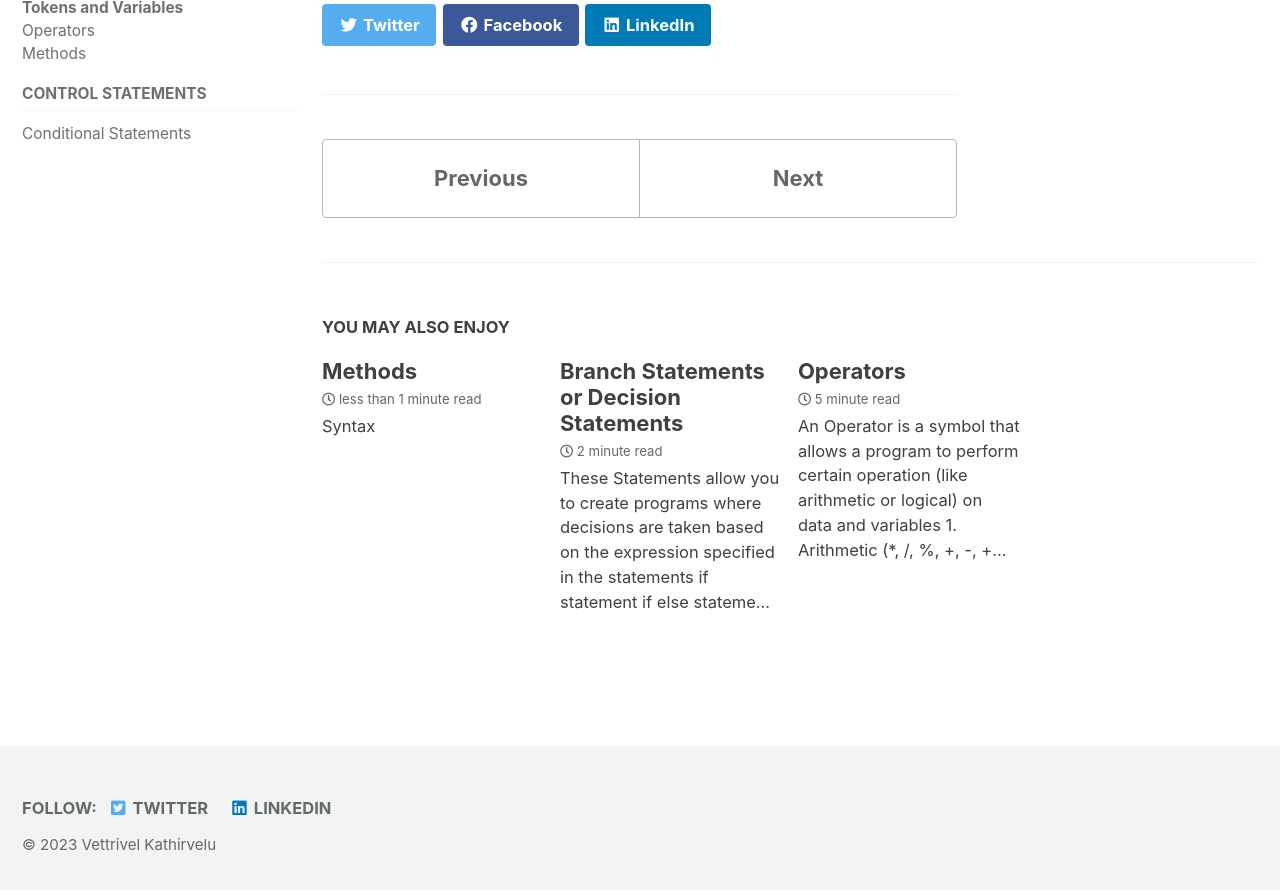
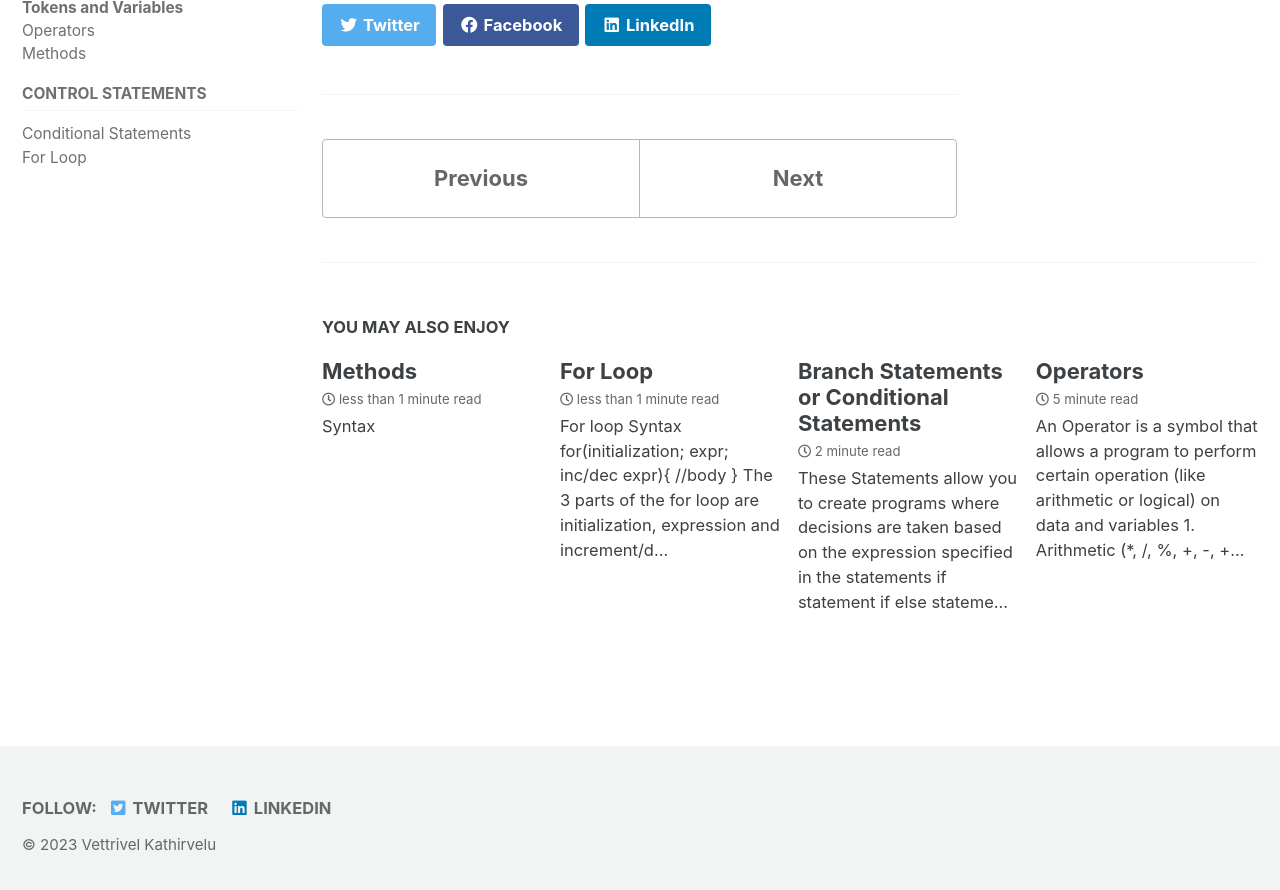
Before and after one commit to vettrivel18/vettrivel18.github.io, a Jekyll site: the page built from _posts/2023-09-21-tokens-and-variables.md, in a window 1280 px wide and 900 px high, scrolled down 5315 px. Shown: the top 890 px of the window. Built offline with Jekyll 4.4.1, drawn with Linux system fonts in a browser that asks for light colours; cached includes are drawn as plain includes; some of the changed lines change nothing that is shown.

Commit message:
update changes

````diff
--- a/_data/navigation.yml
+++ b/_data/navigation.yml
@@ -11,3 +11,5 @@ java-notes:
     children:
       - title: "Conditional Statements"
         url: /java/conditional-statements/
+      - title: "For Loop"
+        url: /java/for-loop-statement/
--- a/_posts/2023-09-22-branch-statements.md
+++ b/_posts/2023-09-22-branch-statements.md
@@ -1,7 +1,7 @@
 ---
 author_profile: false
 permalink: /java/conditional-statements/
-title: "Branch Statements or Decision Statements"
+title: "Branch Statements or Conditional Statements"
 last_modified_at: 2023-09-22T12:42:38-04:00
 toc: true
 toc_sticky: true
--- /dev/null
+++ b/_posts/2023-09-22-for-loop-statement.md
@@ -0,0 +1,99 @@
+---
+author_profile: false
+permalink: /java/for-loop-statement/
+title: "For Loop"
+last_modified_at: 2023-09-22T12:42:38-04:00
+toc: true
+toc_sticky: true
+sidebar:
+   title: "Java Notes"
+   nav: java-notes
+mermaid: true
+
+---
+# For loop
+## Syntax
+```java
+    for(initialization; expr; inc/dec expr){
+       //body
+    }
+```
+The 3 parts of the for loop are initialization, expression and increment/decrement, they should
+be separated by semicolon ``;``
+
+## Flowchart
+
+<div class="mermaid">
+flowchart TD
+    A[Initialize the loop] --> B{check expression}
+    B --> |True| C[Execute for block]
+    B --> |False| D(Loop terminate)
+    C --> E[increment / decrement]
+    E --> B
+</div>
+
+``for`` loop is initialized first and then the boolean expression is checked. If the expression
+evaluates to true, then the for block is executed, otherwise the loop terminates. If the ``for``
+block is executed, then the increment or decrement updated to continue the loop
+
+## Examples
+```java
+public class Demo28{
+    public static void main(String[] args) {
+        for (int i=1;i<=5;i++){
+            System.out.println(i);
+        }
+    }
+}
+```
+```
+Output:
+1
+2
+3
+4
+5
+```
+
+```java
+public class Demo29{
+    public static void main(String[] args) {
+        for(int i=10; i > 5; i--){
+            System.out.println(i);
+        }
+    }
+}
+```
+```
+Output:
+10
+9
+8
+7
+6
+```
+```java
+public class Demo30{
+    public static void main(String[] args) {
+        int i =1,j;
+        for (j = 1; i <=5; ) {
+            System.out.println("i= " + i);
+            System.out.println("j= " + j);
+            i++;
+        }
+    }
+}
+```
+```
+Output:
+i= 1
+j= 1
+i= 2
+j= 1
+i= 3
+j= 1
+i= 4
+j= 1
+i= 5
+j= 1
+```
````
